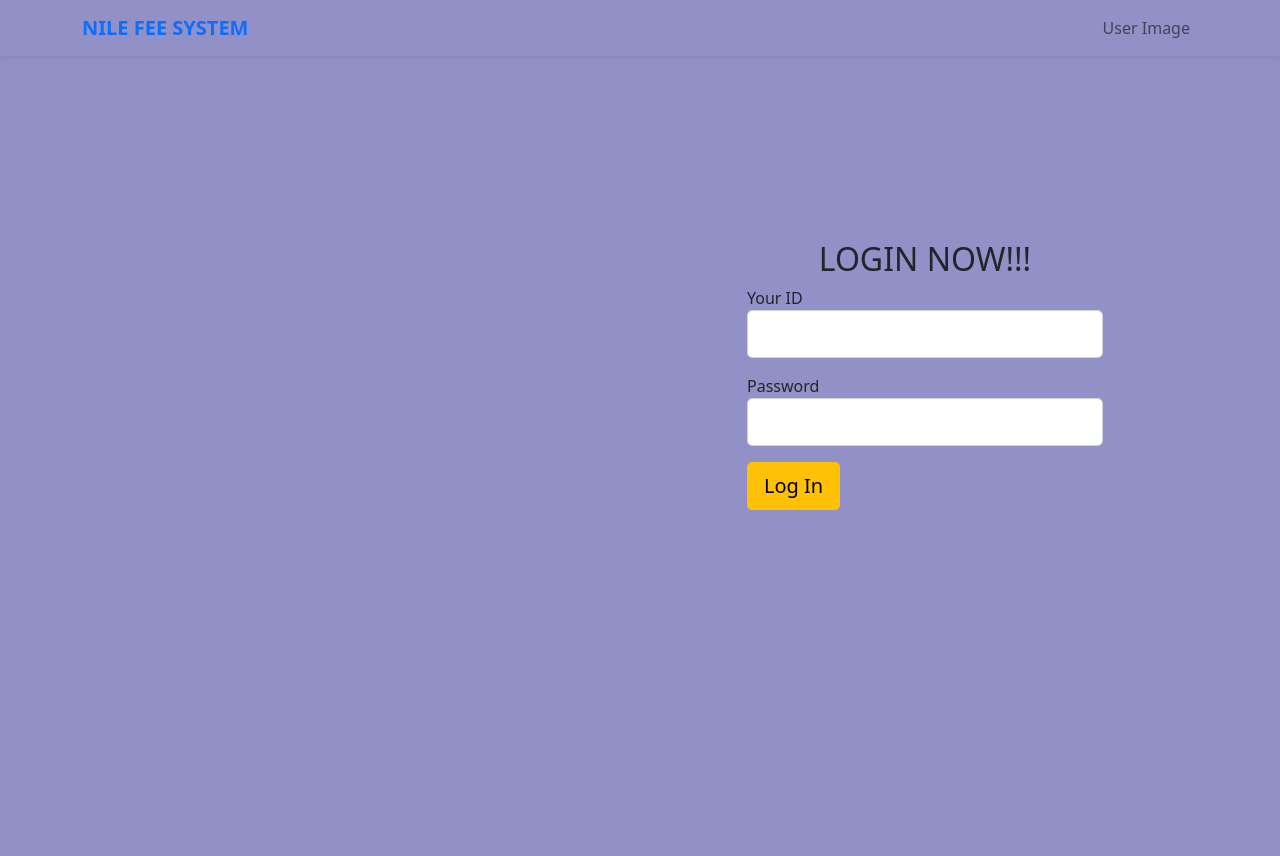
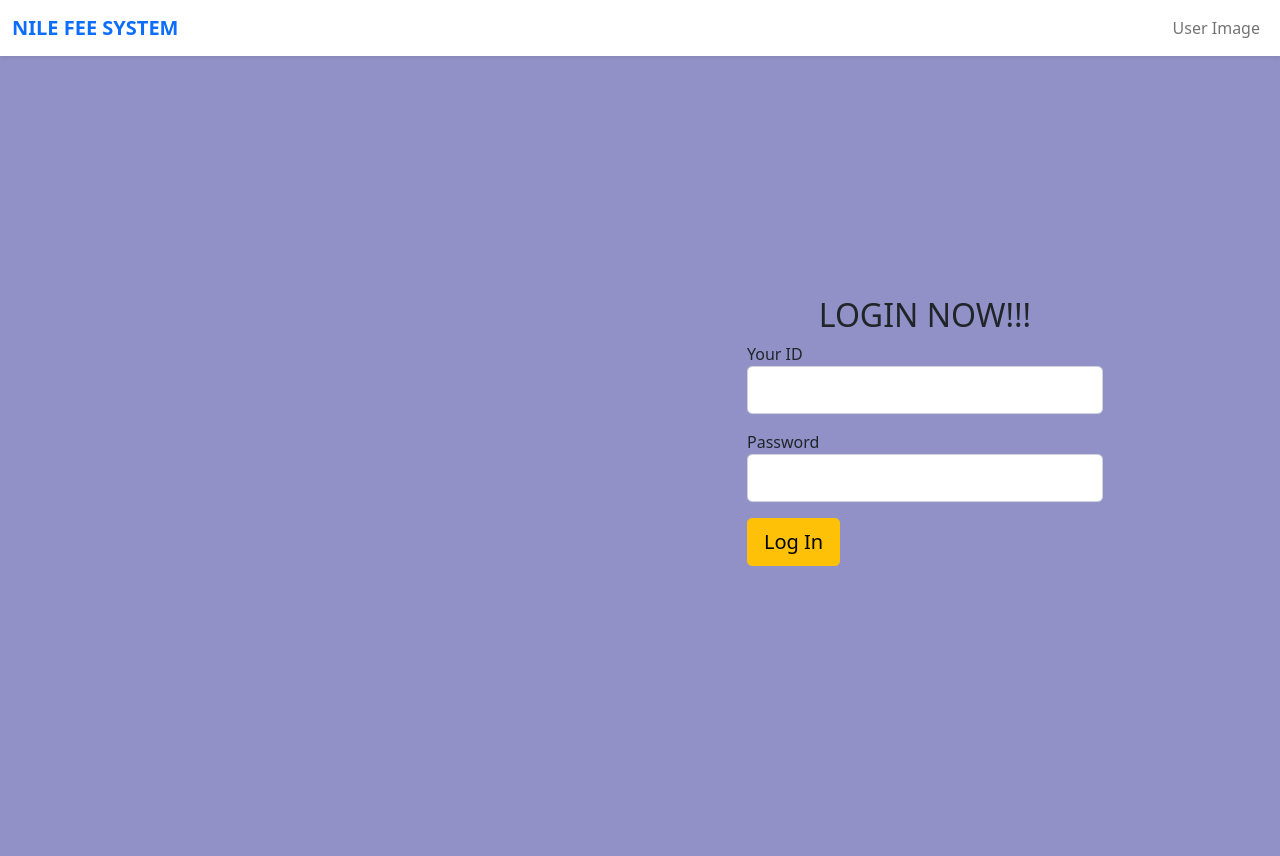
Before and after one commit to ndmichael/school_fees_management_system, a Django app: page / in a window 1280 px wide. Before the commit the page ends 510 px from the top, so only its background shows below. Run offline with Django 4.2, Linux system fonts and the light colour scheme; some libraries are stand-ins or nearby versions.

Commit message:
updated base.html

```diff
--- a/fees/templates/base.html
+++ b/fees/templates/base.html
@@ -8,13 +8,15 @@
     <meta name="viewport" content="width=device-width, initial-scale=1.0">
     <title>Document</title>
     <link rel="stylesheet" type="text/css" href="{% static 'fees/css/b5css/bootstrap.min.css' %}" />
+    <link rel="stylesheet" type="text/css" href="{% static 'fees/css/mdb/mdb.min.css' %}" />
     <link rel="stylesheet" type="text/css" href="{% static 'fees/css/nile.css' %}" />
+    <link rel="stylesheet" href="https://cdn.jsdelivr.net/npm/bootstrap-icons@1.8.1/font/bootstrap-icons.css">
 </head>
 
 <body>
 
-    <nav class="navbar navbar-expand-lg navbar-light bg-transparent shadow-sm fixed-top">
-        <div class="container">
+    <nav class="navbar navbar-expand-lg navbar-light bg-transparent shadow-sm">
+        <div class="container-fluid">
             <a class="navbar-brand" href="/">
                 <b class="text-primary">NILE FEE SYSTEM</b>
             </a>
@@ -33,7 +35,7 @@
         </div>
     </nav>
 
-    {% block content %} {% endblock content %}
+    {% block sidebar %} {% endblock sidebar %} {% block content %} {% endblock content %}
 
     <script src="{% static 'labapp/js/b5js/bootstrap.min.js' %}">
     </script>
```
